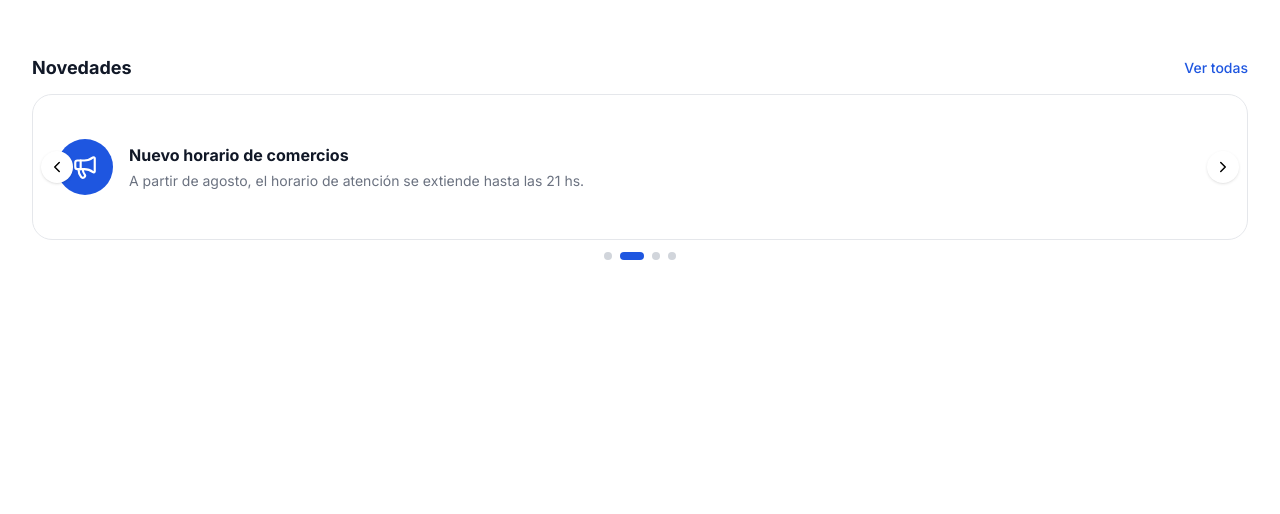
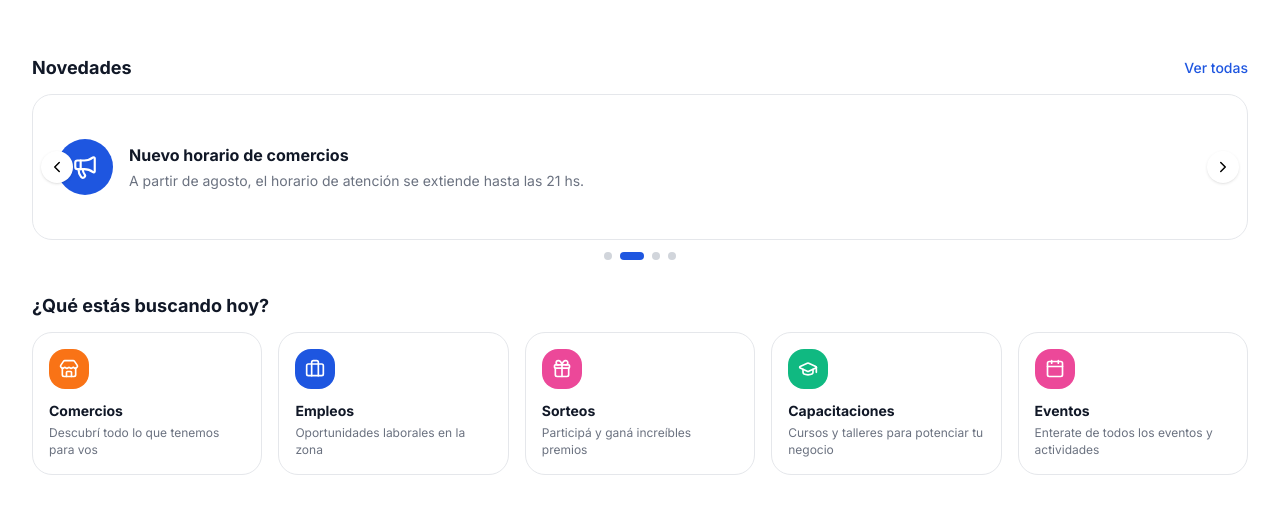
Before and after one commit to Fabriluna18/centro-comercial, a React (Vite) app: page / in a window 1280 px wide. Shown: the part 502-1016 px from the top of the page. Before the commit the page ends 802 px from the top, so only its background shows below. Built offline with nearby package versions, Linux system fonts and the light colour scheme.

Commit message:
feat: accesos rapidos con grid de categorias

```diff
--- /dev/null
+++ b/src/components/sections/AccesosRapidos.jsx
@@ -0,0 +1,30 @@
+import { useNavigate } from "react-router-dom";
+import { categorias } from "../../data/categorias";
+
+export default function AccesosRapidos() {
+  const navigate = useNavigate();
+
+  return (
+    <section className="max-w-7xl mx-auto px-4 lg:px-8 pt-8">
+      <h3 className="text-lg font-bold text-dark mb-3">¿Qué estás buscando hoy?</h3>
+
+      <div className="grid grid-cols-2 sm:grid-cols-3 lg:grid-cols-5 gap-3 lg:gap-4">
+        {categorias.map(({ id, nombre, descripcion, icon: Icon, color, path }) => (
+          <button
+            key={id}
+            onClick={() => navigate(path)}
+            className="group text-left bg-white border border-surface-border rounded-2xl p-4 hover:shadow-md hover:-translate-y-0.5 transition-all duration-200"
+          >
+            <div
+              className={`w-10 h-10 rounded-xl ${color} flex items-center justify-center text-white mb-3 group-hover:scale-110 transition-transform duration-200`}
+            >
+              <Icon size={20} />
+            </div>
+            <h4 className="font-bold text-dark text-sm mb-1">{nombre}</h4>
+            <p className="text-xs text-gray-500 leading-snug">{descripcion}</p>
+          </button>
+        ))}
+      </div>
+    </section>
+  );
+}
--- a/src/data/categorias.js
+++ b/src/data/categorias.js
@@ -0,0 +1,44 @@
+import { Store, Briefcase, Gift, GraduationCap, Calendar } from "lucide-react";
+
+export const categorias = [
+  {
+    id: "comercios",
+    nombre: "Comercios",
+    descripcion: "Descubrí todo lo que tenemos para vos",
+    icon: Store,
+    color: "bg-accent-orange",
+    path: "/comercios",
+  },
+  {
+    id: "empleos",
+    nombre: "Empleos",
+    descripcion: "Oportunidades laborales en la zona",
+    icon: Briefcase,
+    color: "bg-primary",
+    path: "/empleos",
+  },
+  {
+    id: "sorteos",
+    nombre: "Sorteos",
+    descripcion: "Participá y ganá increíbles premios",
+    icon: Gift,
+    color: "bg-accent-pink",
+    path: "/sorteos",
+  },
+  {
+    id: "capacitaciones",
+    nombre: "Capacitaciones",
+    descripcion: "Cursos y talleres para potenciar tu negocio",
+    icon: GraduationCap,
+    color: "bg-accent-green",
+    path: "/capacitaciones",
+  },
+  {
+    id: "eventos",
+    nombre: "Eventos",
+    descripcion: "Enterate de todos los eventos y actividades",
+    icon: Calendar,
+    color: "bg-accent-pink",
+    path: "/eventos",
+  },
+];
--- a/src/pages/Home.jsx
+++ b/src/pages/Home.jsx
@@ -1,11 +1,13 @@
 import Hero from "../components/sections/Hero";
 import Novedades from "../components/sections/Novedades";
+import AccesosRapidos from "../components/sections/AccesosRapidos";
 
 export default function Home() {
   return (
     <main className="pb-10">
       <Hero />
       <Novedades />
+      <AccesosRapidos />
     </main>
   );
 }
```
